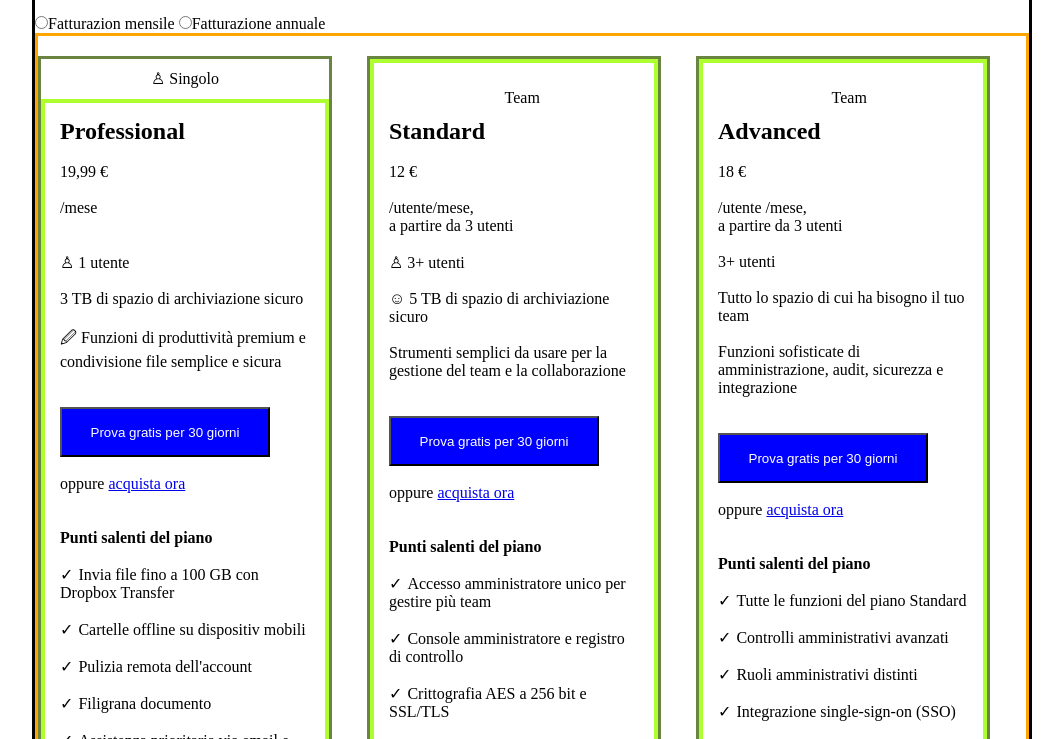
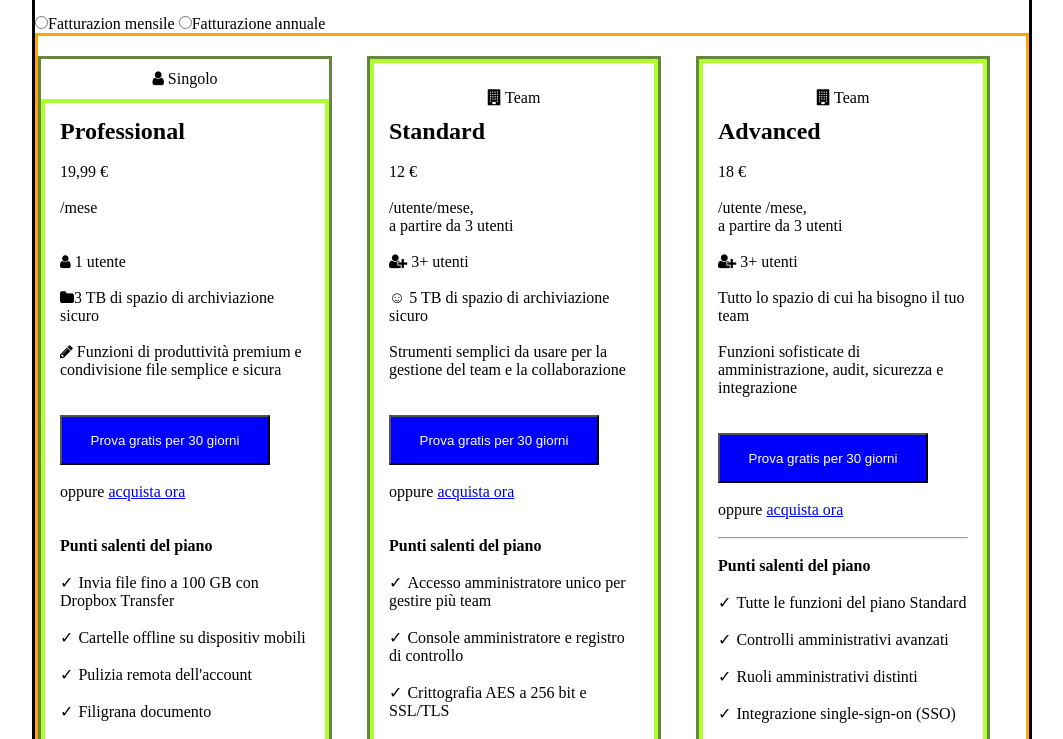
Before and after one commit to shatyrbekova/htmlcss-dropbox, a plain HTML site: page index.html in a window 1280 px wide. Shown: the part 668-1407 px from the top of the page, without its empty margins (108-1171 px from the left). Drawn offline with Linux system fonts and the light colour scheme.

Commit message:
Added font-family:open-sans; Created footer.

```diff
--- a/css/style.css
+++ b/css/style.css
@@ -326,6 +326,7 @@ footer{
 footer hr{
     margin-top: 70px;
     margin-bottom: 40px;
+    width: 100px;
 }
 /* .common hr{
    padding-top: 20px;
--- a/index.html
+++ b/index.html
@@ -4,8 +4,11 @@
     <meta charset="UTF-8">
     <meta http-equiv="X-UA-Compatible" content="IE=edge">
     <meta name="viewport" content="width=device-width, initial-scale=1.0">
+    <title>Dropbox/Esercizio 29/04/2021</title>
+
     <link rel="stylesheet" href="https://cdnjs.cloudflare.com/ajax/libs/font-awesome/4.7.0/css/font-awesome.min.css">
-    <title>Dropbox/Esercizio 29/04/2021</title>
+    <link rel="preconnect" href="https://fonts.gstatic.com">
+    <link href="https://fonts.googleapis.com/css2?family=Open+Sans:ital,wght@0,300;1,300&display=swap" rel="stylesheet">
     <link rel="stylesheet" href="./css/style.css">
 </head>
 <body>
@@ -80,7 +83,8 @@
 
                     <div class="container3-1 clearfix">
                          <div class="offer-1 fl">
-                            <div class="singolo">&#x2659; Singolo</div>
+                            <div class="singolo">   <i class="fa fa-user"></i>
+                                Singolo</div>
                                 <div class="center">
                                      <h2>Professional</h3>
                                      <br>
@@ -89,11 +93,14 @@
                                      <div>/mese</div>
                                      <br>
                                      <br>
-                                     <div>&#x2659; 1 utente</div>
+                                     <div> <i class="fa fa-user" style="font-size: 15px"></i>
+                                         1 utente</div>
                                      <br>
-                                     <div class="offertext">3 TB di spazio di archiviazione sicuro</div>
+                                     <div class="offertext"> <i class="fa fa-folder" style="font-size: 15px;" aria-hidden="true"></i>3 TB di spazio di archiviazione sicuro</div>
                                      <br>
-                                     <div class="offertext pen"> &#x1f589; Funzioni di produttività premium e condivisione file semplice e sicura</div>
+                                     <div>   <i class="fa fa-pencil" style="font-size: 15px;" aria-hidden="true"></i>
+
+                                          Funzioni di produttività premium e condivisione file semplice e sicura</div>
                                      <br>
                                      <br>
                                      <button class="button-offer">Prova gratis per 30 giorni</button>
@@ -122,7 +129,10 @@
 
                         <div class="offer-2 fl">
                             <div class="center">
-                               <div class="singolo">&#xf0f8; Team</div>
+                               <div class="singolo">
+                                <i class="fa fa-building" aria-hidden="true"></i>
+                                 Team
+                                </div>
                                 <h2>Standard</h2>
                                 <br>
                                 <div>12 &euro;</div>
@@ -132,7 +142,9 @@
                                    a partire da 3 utenti
                                 </div>
                                 <br>
-                                <div>&#x2659; 3+ utenti</div>
+                                <div>
+                                    <i class="fa fa-user-plus"></i>
+                                    3+ utenti</div>
                                 <br>
                                 <div> &#9786; 5 TB di spazio di archiviazione sicuro</div>
                                 <br>
@@ -164,7 +176,10 @@
 
                          <div class="offer-3 fl">
                              <div class="center">
-                               <div class="singolo">&#xf1ad;Team</div>
+                               <div class="singolo">
+                                <i class="fa fa-building" aria-hidden="true"></i>
+                                Team
+                            </div>
                                <h2>Advanced</h2>
                                 <br>
                                 <div>18 &euro; </div>
@@ -175,7 +190,10 @@
                                 </div>
                                 <div></div>
                                 <br>
-                                <div>3+ utenti</div>
+                                <div>
+                                    <i class="fa fa-user-plus"></i>
+                                     3+ utenti
+                                </div>
                                 <br>
                                 <div>Tutto lo spazio di cui ha bisogno il tuo team</div>
                                 <br>
@@ -190,6 +208,8 @@
                                     <a href="//">acquista ora</a>
                                 </div>
                                <br>
+
+                               <hr>
                                <br>
                                <h4>Punti salenti del piano</h4>
                                <br>
```
